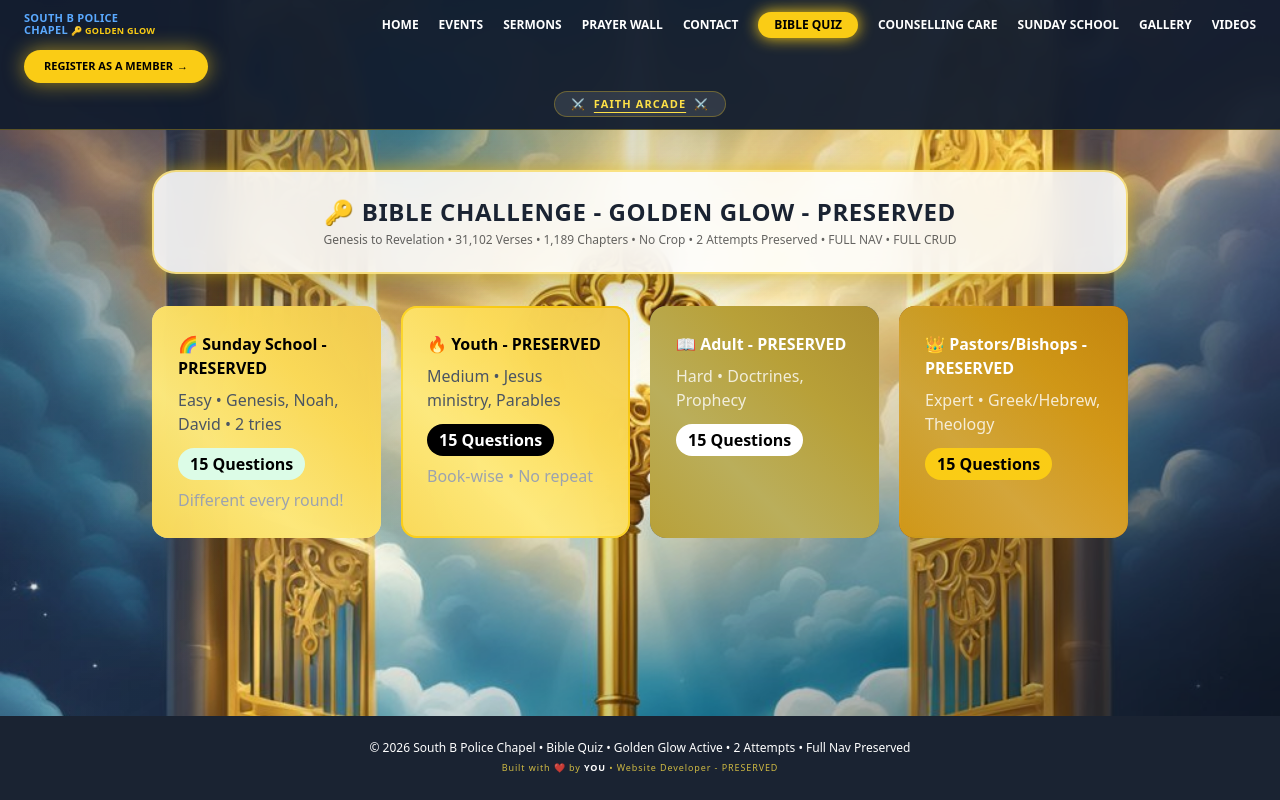
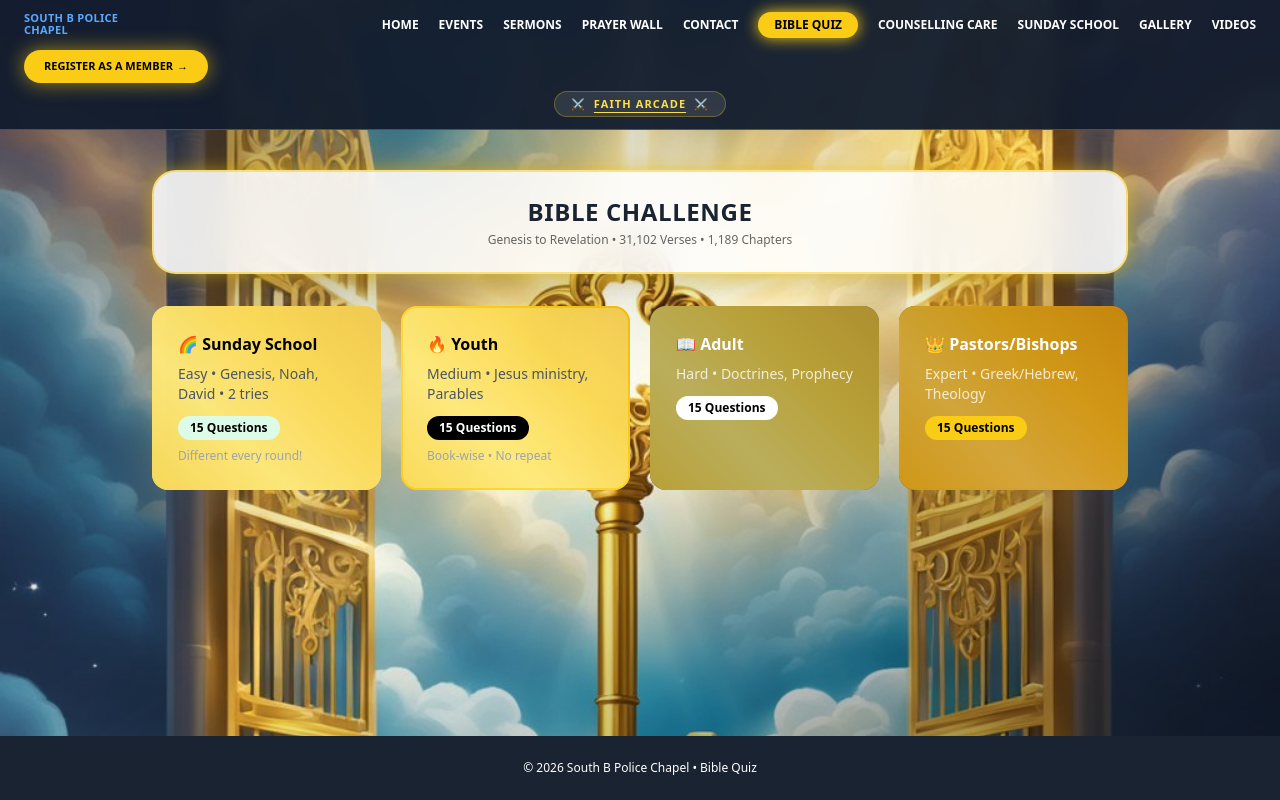
Before and after one commit to naval-tactics/church_website, a Flask app: page /bible-quiz in a window 1280 px wide. Run offline with Flask 3, Linux system fonts and the light colour scheme; some libraries are stand-ins or nearby versions.

Commit message:
clean quiz remove unnecessary words preserve all

```diff
--- a/templates/quiz.html
+++ b/templates/quiz.html
@@ -1,21 +1,19 @@
 <!DOCTYPE html><html><head><meta charset="UTF-8"><meta name="viewport" content="width=device-width, initial-scale=1.0">
-<title>Bible Quiz - South B Police Chapel - Golden Glow - FULL NAV PRESERVED</title><script src="https://cdn.tailwindcss.com"></script>
+<title>Bible Quiz - South B Police Chapel</title><script src="https://cdn.tailwindcss.com"></script>
 <style>
 .heaven-bg{background:url('/static/uploads/god_key.jpg') no-repeat center center fixed;background-size:cover}
 .glass-panel{backdrop-filter:blur(18px);background:rgba(255,255,255,0.88);border:2px solid rgba(250,204,21,0.5);box-shadow:0 0 15px rgba(250,204,21,0.4),0 0 30px rgba(250,204,21,0.2),0 8px 32px rgba(0,0,0,0.15)}
 .card-golden{backdrop-filter:blur(16px);background:rgba(255,255,255,0.92);border:2px solid transparent;position:relative;border-radius:1rem;transition:all 0.3s}
 .card-golden::after{content:'';position:absolute;inset:-2px;background:linear-gradient(45deg,#facc15,#fde047,#facc15,#eab308);border-radius:inherit;z-index:-1;opacity:0.7}
 .card-golden:hover::after{opacity:1}.card-golden:hover{transform:translateY(-3px)}
-.nav-link{white-space:nowrap}
-.nav-link:hover{color:#facc15}
+.nav-link{white-space:nowrap}.nav-link:hover{color:#facc15}
 </style>
 </head><body class="heaven-bg min-h-screen"><div class="min-h-screen bg-gradient-to-br from-[#0f172a]/40 via-transparent to-black/50 flex flex-col">
 
-<!-- FULL NAV - PRESERVED + LIKE SCREENSHOT -->
 <nav class="bg-[#111c2e]/95 backdrop-blur text-white px-4 md:px-6 py-3 border-b border-[#facc15]/30 sticky top-0 z-50">
   <div class="flex flex-col lg:flex-row lg:justify-between lg:items-start gap-2">
     <div class="text-[#5aa9ff] font-black text-[11px] leading-[1.1] tracking-wide shrink-0">
-      SOUTH B POLICE<br>CHAPEL <span class="text-[#facc15] text-[9px]">🔑 GOLDEN GLOW</span>
+      SOUTH B POLICE<br>CHAPEL
     </div>
     <div class="flex gap-3 md:gap-5 text-[11px] md:text-[12px] font-bold items-center flex-wrap">
       <a href="/" class="nav-link">HOME</a>
@@ -46,38 +44,35 @@
 
 <div class="max-w-5xl mx-auto px-6 py-10 w-full flex-1">
   <div class="glass-panel rounded-[1.5rem] p-6 text-center">
-  <h1 class="text-2xl font-black tracking-wide text-[#1a2332]">🔑 BIBLE CHALLENGE - GOLDEN GLOW - PRESERVED</h1>
-  <p class="text-xs opacity-60 mt-1">Genesis to Revelation • 31,102 Verses • 1,189 Chapters • No Crop • 2 Attempts Preserved • FULL NAV • FULL CRUD</p>
+  <h1 class="text-2xl font-black tracking-wide text-[#1a2332]">BIBLE CHALLENGE</h1>
+  <p class="text-xs opacity-60 mt-1">Genesis to Revelation • 31,102 Verses • 1,189 Chapters</p>
   </div>
 
-  <!-- LEVELS - GOLDEN GLOW CARDS - PRESERVED -->
   <div id="levels" class="grid grid-cols-1 md:grid-cols-4 gap-5 mt-8">
-    <div onclick="start('sunday')" class="card-golden p-6 cursor-pointer"><h3 class="font-black">🌈 Sunday School - PRESERVED</h3><p class="text- mt-2 text-gray-600">Easy • Genesis, Noah, David • 2 tries</p><span class="text- bg-green-100 px-3 py-1 rounded-full mt-3 inline-block font-black">15 Questions</span><p class="text- mt-2 text-gray-400">Different every round!</p></div>
-    <div onclick="start('youth')" class="card-golden p-6 cursor-pointer border-[#facc15]"><h3 class="font-black">🔥 Youth - PRESERVED</h3><p class="text- mt-2 text-gray-600">Medium • Jesus ministry, Parables</p><span class="text- bg-black text-white px-3 py-1 rounded-full mt-3 inline-block font-black">15 Questions</span><p class="text- mt-2 text-gray-400">Book-wise • No repeat</p></div>
-    <div onclick="start('adult')" class="card-golden p-6 cursor-pointer bg-gradient-to-br from-blue-900 to-[#1e3a8a] text-white"><h3 class="font-black">📖 Adult - PRESERVED</h3><p class="text- mt-2 opacity-80">Hard • Doctrines, Prophecy</p><span class="text- bg-white text-black px-3 py-1 rounded-full mt-3 inline-block font-black">15 Questions</span></div>
-    <div onclick="start('pastors')" class="card-golden p-6 cursor-pointer bg-gradient-to-br from-[#5a1a1a] to-red-900 text-white"><h3 class="font-black">👑 Pastors/Bishops - PRESERVED</h3><p class="text- mt-2 opacity-80">Expert • Greek/Hebrew, Theology</p><span class="text- bg-yellow-400 text-black px-3 py-1 rounded-full mt-3 inline-block font-black">15 Questions</span></div>
+    <div onclick="start('sunday')" class="card-golden p-6 cursor-pointer"><h3 class="font-black">🌈 Sunday School</h3><p class="text-sm mt-2 text-gray-600">Easy • Genesis, Noah, David • 2 tries</p><span class="text-xs bg-green-100 px-3 py-1 rounded-full mt-3 inline-block font-black">15 Questions</span><p class="text-xs mt-2 text-gray-400">Different every round!</p></div>
+    <div onclick="start('youth')" class="card-golden p-6 cursor-pointer border-[#facc15]"><h3 class="font-black">🔥 Youth</h3><p class="text-sm mt-2 text-gray-600">Medium • Jesus ministry, Parables</p><span class="text-xs bg-black text-white px-3 py-1 rounded-full mt-3 inline-block font-black">15 Questions</span><p class="text-xs mt-2 text-gray-400">Book-wise • No repeat</p></div>
+    <div onclick="start('adult')" class="card-golden p-6 cursor-pointer bg-gradient-to-br from-blue-900 to-[#1e3a8a] text-white"><h3 class="font-black">📖 Adult</h3><p class="text-sm mt-2 opacity-80">Hard • Doctrines, Prophecy</p><span class="text-xs bg-white text-black px-3 py-1 rounded-full mt-3 inline-block font-black">15 Questions</span></div>
+    <div onclick="start('pastors')" class="card-golden p-6 cursor-pointer bg-gradient-to-br from-[#5a1a1a] to-red-900 text-white"><h3 class="font-black">👑 Pastors/Bishops</h3><p class="text-sm mt-2 opacity-80">Expert • Greek/Hebrew, Theology</p><span class="text-xs bg-yellow-400 text-black px-3 py-1 rounded-full mt-3 inline-block font-black">15 Questions</span></div>
   </div>
 
-  <!-- QUIZ AREA - GOLDEN GLOW - PRESERVED -->
   <div id="quizArea" class="hidden glass-panel rounded-[1.5rem] p-6 mt-8">
-    <div class="flex justify-between text- font-black"><span id="qCount">Q 1/15</span><span id="score" class="bg-[#facc15] px-3 py-1 rounded-full text-black">Score: 0</span></div>
+    <div class="flex justify-between text-xs font-black"><span id="qCount">Q 1/15</span><span id="score" class="bg-[#facc15] px-3 py-1 rounded-full text-black">Score: 0</span></div>
     <div class="w-full bg-gray-200 h-2 rounded-full mt-3 overflow-hidden border"><div id="bar" class="bg-gradient-to-r from-[#facc15] to-yellow-600 h-2 rounded-full transition-all duration-500" style="width:6%"></div></div>
     <h2 id="qText" class="font-black mt-6 text-lg text-[#1a2332]"></h2>
-    <p id="qRef" class="text- text-gray-500 mt-1 bg-yellow-50 px-2 py-1 rounded-full w-fit"></p>
+    <p id="qRef" class="text-xs text-gray-500 mt-1 bg-yellow-50 px-2 py-1 rounded-full w-fit"></p>
     <div id="opts" class="grid gap-2 mt-5"></div>
-    <div id="feedback" class="mt-4 text- hidden p-3 rounded-xl font-bold"></div>
-    <button id="nextBtn" class="hidden mt-5 bg-gradient-to-r from-[#1a2332] to-black text-white px-8 py-3 rounded-full text-xs font-black shadow-[0_0_15px_rgba(250,204,21,0.4)]" onclick="nextQ()">Next → Different Q - PRESERVED</button>
+    <div id="feedback" class="mt-4 text-sm hidden p-3 rounded-xl font-bold"></div>
+    <button id="nextBtn" class="hidden mt-5 bg-gradient-to-r from-[#1a2332] to-black text-white px-8 py-3 rounded-full text-xs font-black shadow-[0_0_15px_rgba(250,204,21,0.4)]" onclick="nextQ()">Next →</button>
   </div>
 
   <div id="result" class="hidden text-center mt-10 glass-panel p-8 rounded-[1.5rem]">
-    <h2 class="text-2xl font-black text-[#1a2332]">🎉 Completed! Golden Glow! - PRESERVED</h2><p id="finalScore" class="mt-3 font-bold"></p>
-    <button onclick="location.reload()" class="mt-5 bg-gradient-to-r from-[#facc15] to-yellow-600 text-black px-8 py-3 rounded-full font-black text-sm shadow-[0_0_20px_#facc15]">Play Again - New Questions (15 different!) - PRESERVED</button>
+    <h2 class="text-2xl font-black text-[#1a2332]">🎉 Completed!</h2><p id="finalScore" class="mt-3 font-bold"></p>
+    <button onclick="location.reload()" class="mt-5 bg-gradient-to-r from-[#facc15] to-yellow-600 text-black px-8 py-3 rounded-full font-black text-sm shadow-[0_0_20px_#facc15]">Play Again - New Questions</button>
   </div>
 </div>
 
 <footer class="bg-[#1a2332] text-white text-center py-6 text-xs mt-10">
-  <div>© 2026 South B Police Chapel • Bible Quiz • Golden Glow Active • 2 Attempts • Full Nav Preserved</div>
-  <div class="mt-1 text-[9px] text-yellow-300/80 tracking-widest">Built with ❤️ by <span class="font-bold text-white">YOU</span> • Website Developer - PRESERVED</div>
+  <div>© 2026 South B Police Chapel • Bible Quiz</div>
 </footer>
 
 </div>
@@ -87,7 +82,7 @@ function start(l){ level=l; fetch(`/api/quiz/${l}`).then(r=>r.json()).then(d=>{
 function showQ(){
   attempts=0;
   let q=qs[idx];
-  document.getElementById('qCount').innerText=`Q ${idx+1}/15 • ${q.book} • 2 Attempts - PRESERVED`;
+  document.getElementById('qCount').innerText=`Q ${idx+1}/15 • ${q.book}`;
   document.getElementById('qText').innerText=q.q;
   document.getElementById('qRef').innerText='📖 '+q.ref;
   document.getElementById('score').innerText=`Score: ${score}`;
@@ -97,7 +92,7 @@ function showQ(){
   document.getElementById('nextBtn').classList.add('hidden');
   q.options.forEach((o,i)=>{
     let b=document.createElement('button');
-    b.className='border-2 border-yellow-100 bg-white/90 rounded-xl p-3.5 text-left text- hover:border-[#facc15] hover:bg-yellow-50 transition font-bold';
+    b.className='border-2 border-yellow-100 bg-white/90 rounded-xl p-3.5 text-left text-sm hover:border-[#facc15] hover:bg-yellow-50 transition font-bold';
     b.innerText=`${['A','B','C','D'][i]}. ${o}`;
     b.onclick=()=>check(i,b);
     document.getElementById('opts').appendChild(b);
@@ -107,7 +102,7 @@ function check(chosen, btn){
   let q=qs[idx]; let fb=document.getElementById('feedback');
   if(chosen===q.answer){
     btn.classList.add('bg-green-100','!border-green-500','text-green-700'); btn.innerHTML+=' ✓ Correct!';
-    fb.innerText=`✅ Correct! ${q.ref} — 2-attempt system preserved`; fb.className='mt-4 text- text-green-700 font-bold bg-green-50 border-2 border-green-200 p-3 rounded-xl';
+    fb.innerText=`✅ Correct! ${q.ref}`; fb.className='mt-4 text-sm text-green-700 font-bold bg-green-50 border-2 border-green-200 p-3 rounded-xl';
     score++; document.getElementById('score').innerText=`Score: ${score}`;
     fb.classList.remove('hidden'); document.getElementById('nextBtn').classList.remove('hidden');
     disableAll();
@@ -115,9 +110,9 @@ function check(chosen, btn){
     attempts++;
     btn.classList.add('bg-red-100','!border-red-500'); btn.innerHTML+=' ✗';
     if(attempts===1){
-      fb.innerText='❌ Wrong! Try again - 2nd chance (preserved achievement)'; fb.className='mt-4 text- text-red-600 font-bold bg-red-50 border-2 border-red-200 p-3 rounded-xl'; fb.classList.remove('hidden');
+      fb.innerText='❌ Wrong! Try again - 2nd chance'; fb.className='mt-4 text-sm text-red-600 font-bold bg-red-50 border-2 border-red-200 p-3 rounded-xl'; fb.classList.remove('hidden');
     } else {
-      fb.innerHTML=`❌ Wrong again! Correct is <b>${q.options[q.answer]}</b> • ${q.ref}`; fb.className='mt-4 text- text-orange-700 font-bold bg-orange-50 border-2 border-orange-200 p-3 rounded-xl'; fb.classList.remove('hidden');
+      fb.innerHTML=`❌ Wrong again! Correct is <b>${q.options[q.answer]}</b> • ${q.ref}`; fb.className='mt-4 text-sm text-orange-700 font-bold bg-orange-50 border-2 border-orange-200 p-3 rounded-xl'; fb.classList.remove('hidden');
       let all=document.getElementById('opts').children;
       all[q.answer].classList.add('bg-green-100','!border-green-500');
       document.getElementById('nextBtn').classList.remove('hidden'); disableAll();
@@ -125,6 +120,6 @@ function check(chosen, btn){
   }
 }
 function disableAll(){ [...document.getElementById('opts').children].forEach(b=>b.disabled=true); }
-function nextQ(){ idx++; if(idx<15) showQ(); else { document.getElementById('quizArea').classList.add('hidden'); document.getElementById('result').classList.remove('hidden'); document.getElementById('finalScore').innerText=`You scored ${score} / 15 at ${level.toUpperCase()} level! Golden Glow + 2 Attempts preserved! Full Nav!`; } }
+function nextQ(){ idx++; if(idx<15) showQ(); else { document.getElementById('quizArea').classList.add('hidden'); document.getElementById('result').classList.remove('hidden'); document.getElementById('finalScore').innerText=`You scored ${score} / 15 at ${level.toUpperCase()} level!`; } }
 </script>
 </div></body></html>
```
